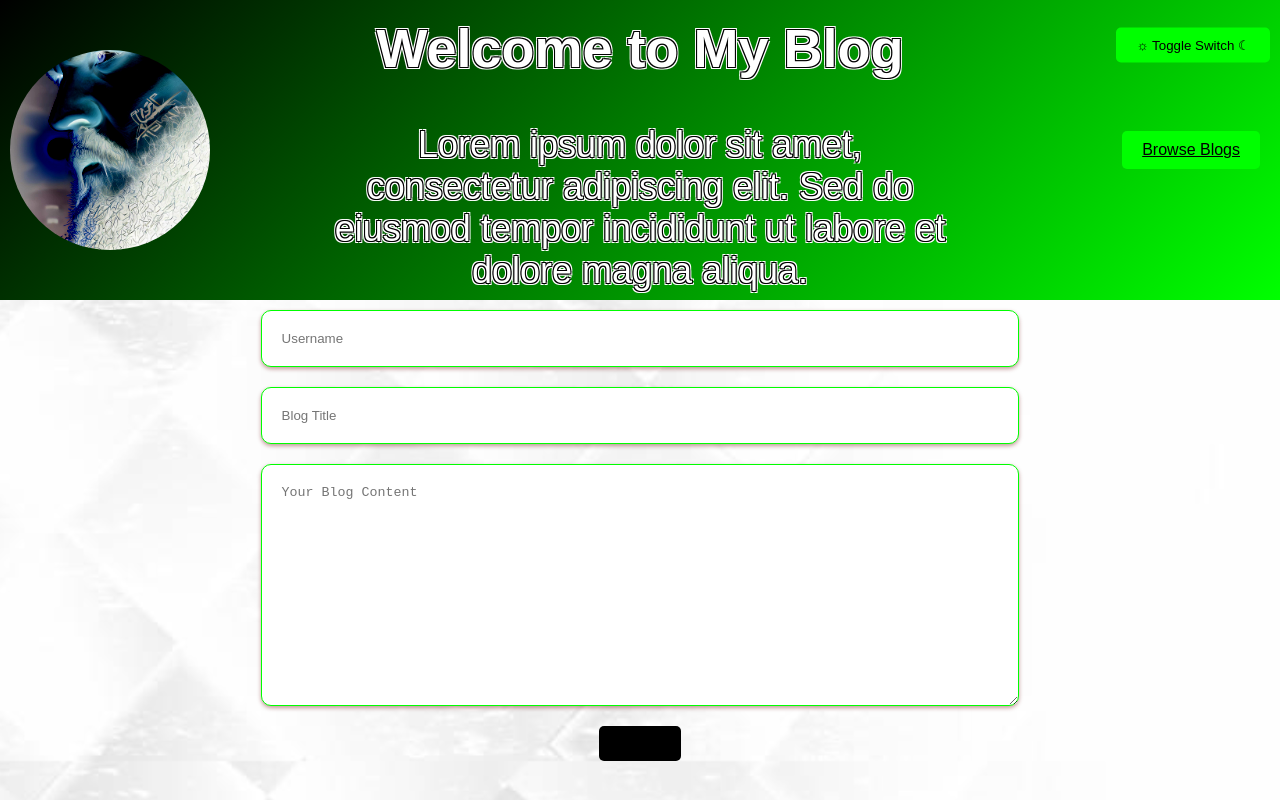
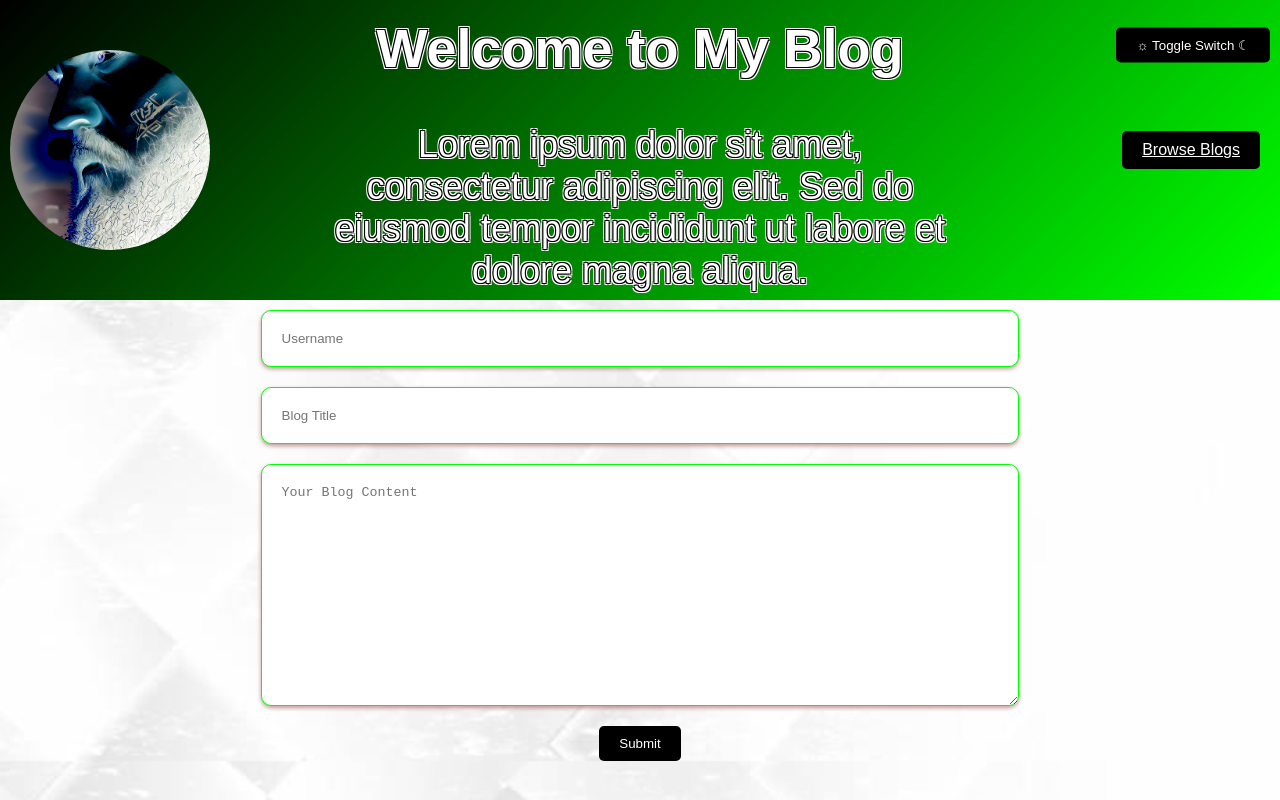
Before and after one commit to SirMikeD/Mikeit, a plain HTML site: page index.html in a window 1280 px wide. Both pictures are taken after a click on the button "☼ Toggle Switch ☾". Drawn offline with Linux system fonts and the light colour scheme.

Commit message:
Fixed the buttons in light/dark modes

```diff
--- a/Assets/css/styles.css
+++ b/Assets/css/styles.css
@@ -128,7 +128,12 @@ body {
   color: #000;
 }
 
-.light-mode .button {
+.light-mode header #toggleBtn {
+  color: #fff;
+  background: #000;
+}
+
+.light-mode .browse {
   color: #fff;
   background: #000;
 }
@@ -141,6 +146,7 @@ body {
 
 .light-mode #submitBtn {
   background: #000;
+  color: #fff;
 }
 
 /* Inverted colors for h1 and p in light mode */
```
